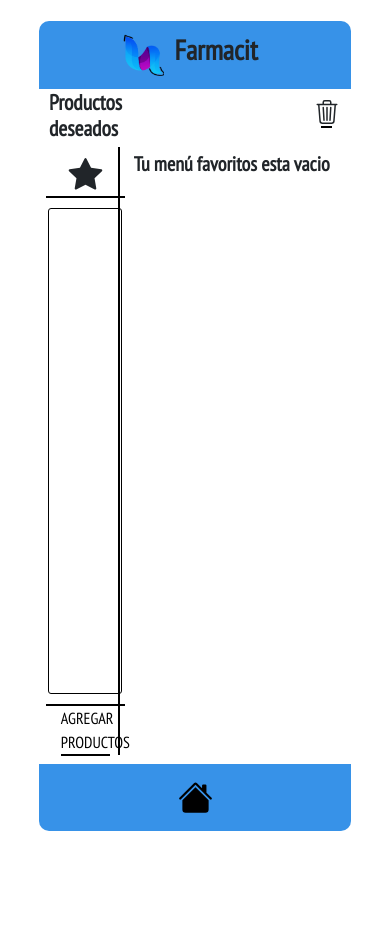
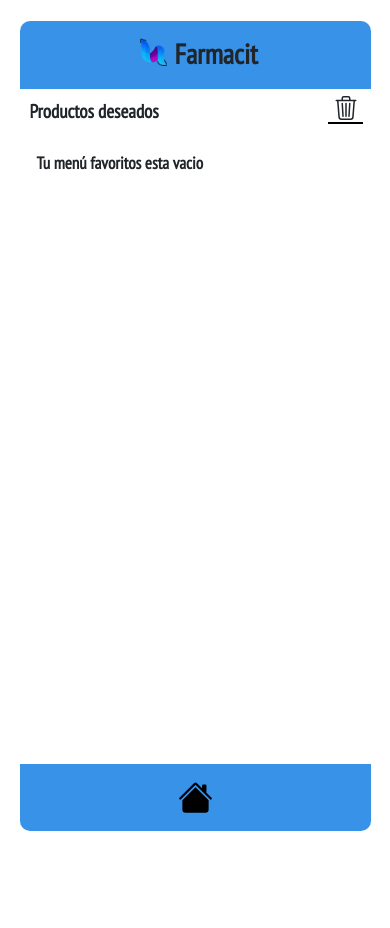
Before and after one commit to JefersonLeandro/Farmacit, a Flask app: page /productos_deseados in a window 390 px wide. Run offline with Flask 2, Linux system fonts and the light colour scheme; a user stored in the database is signed in; tables that the repository leaves empty hold one stand-in row (values such as "Sample post"); some libraries are stand-ins or nearby versions.

Commit message:
agregue el responsive del registro y a su vez algo de favoritos

```diff
--- a/app/routes/agregados_routes/carrito_routes.py
+++ b/app/routes/agregados_routes/carrito_routes.py
@@ -11,7 +11,6 @@
 
 
 @bp.route('/carrito_compras')
-@login_required
 def index():
     if current_user.is_authenticated:
 
--- a/app/routes/agregados_routes/favoritos_routes.py
+++ b/app/routes/agregados_routes/favoritos_routes.py
@@ -12,7 +12,6 @@
 bp = Blueprint('bp_favoritos', __name__)
 
 @bp.route('/productos_deseados')
-@login_required
 def index():
 
     if current_user.is_authenticated:
--- a/app/static/styles/style.css
+++ b/app/static/styles/style.css
@@ -1273,7 +1273,7 @@
     height: 18vh;
 }
 .descripcionP{
-    width: 82%;
+    width: 75%;
 }
 .descripcionP:hover{
     box-shadow: 0px 5px 2px -2px rgba(0,0,0,0.5), 0px 0px 3px 0px rgba(0,0,0,0);
@@ -1343,7 +1343,7 @@
 }
 
 .divImagen{
-    width: 18%;
+    width: 25%;
     /* border: 3px solid blue; */
     display: flex;
     align-items: center;
@@ -2606,7 +2606,6 @@
         display: flex;
         justify-content: end;
 
-
     }
 
     .login-titulo{
@@ -2614,6 +2613,182 @@
         font-size: 34px;
         width: 70%;
     }
-
-
-}
+    .inputsForm{
+
+        width: 75%;
+    }
+
+    /* resposive crear cuenta  */
+
+    #divFormulario2{
+        width: 90%;
+    }
+
+    .labelid {
+        margin-left: 29px;
+    }
+
+    #divTablaC{
+
+        width: 90%;
+
+    }
+
+    /* responsive favoritos */
+
+    #listaP, #lineaLateral{
+
+        display: none;
+    }
+
+    #contenedorSTrash {
+        width: 13%;
+    }
+
+    #soyh2{
+        width: 82%;
+        font-size: 19px;
+    }
+    #contenedorSTrash {
+        width: 16%;
+
+    }
+    .contenedorSvg {
+        width: 35px;
+    }
+
+    .img-favoritos{
+
+        width: 28px;
+        height: 28px;
+        margin-bottom: 5px;
+    }
+
+    #iconoTabla{
+        width: 12%;
+        position: static;
+    }
+    .favoritos-titulo{
+        margin-bottom: 0;
+    }
+
+    .formVentana {
+
+        width: 83%!important;
+    }
+    #productosGeneral {
+        width: 100%;
+        display: flex;
+        justify-content: center;
+    }
+
+    #productoD {
+        width: 96%;
+        display: flex;
+        flex-direction: column;
+        gap: 10px;
+        overflow-y: scroll;
+        scrollbar-width: none;
+    }
+
+    .favoritos-link-nombre{
+        height: 43px;
+    }
+
+    .favoritos-nombreProducto-h{
+        padding-top: 10px;
+        padding-left: 10px ;
+    }
+
+    .favoritos-mensaje-login{
+        font-size: 17px;
+        padding: 10px;
+    }
+
+    .descripcionP {
+        order: 2;
+    }
+
+    .divImagen{
+        width: 100%;
+        height: 29vh;
+        display: flex;
+        justify-content: center;
+    }
+
+    .cajaPD{
+
+        height: 65vh;
+
+    }
+
+    .dividirD{
+        flex-direction: column;
+        height:65vh;
+        border-radius: 10px;
+    }
+
+    .imagenProducto{
+        width: 90%;
+        height: 30vh;
+    }
+
+
+
+    .favoritos-caja-producto{
+        border-radius: 10px;
+        /* background-color: rgb(255, 255, 255); */
+        background-color: rgb(239, 239, 239);
+        width: 100%;
+        height: 64vh;
+    }
+
+    .descripcionP{
+        padding: 10px;
+        height: 30vh;
+        width: 100%;
+    }
+
+    .descripcionP:hover{
+
+        box-shadow: none;
+
+
+    }
+    .descripcionR{
+
+        height: 20vh;
+    }
+
+    #botonC{
+        width: 35%;
+
+    }
+    .botonG{
+        width: 91%;
+    }
+
+    .favoritos-img-producto{
+        height: 93%;
+
+    }
+
+}
+
+
+@media screen and (max-width: 350px) {
+
+    .formVentana {
+        width: 83%!important;
+        height: 23vh!important;
+
+    }
+    .ventanaBotones{
+        height: 9vh!important;
+
+
+    }
+
+
+}
+/* reponsive para cululares mas pequenos */
--- a/app/templates/agregados/favoritos.html
+++ b/app/templates/agregados/favoritos.html
@@ -79,11 +79,11 @@
             <div id="divTablaC">
                 <div id="tituloTabla1">
                     <div id="iconoTabla">
-                        <img src="{{url_for('static',filename = 'imagenes/logoQ1.png')}}" alt="logo" width="42px" height="42px">
+                        <img src="{{url_for('static',filename = 'imagenes/logoQ1.png')}}" class="img-favoritos" alt="logo" width="42px" height="42px">
 
                     </div>
                     <div>
-                        <h1>Farmacit</h1>
+                        <h1 class="favoritos-titulo">Farmacit</h1>
                     </div>
 
                 </div>
@@ -150,8 +150,8 @@
 
 
                                 {% for productoDeseado, producto, imagen in productos %}
-
-                                    <a href="#" style="display: inline-block;"> <h6>{{producto.nombreProducto}}</h6></a>
+                                    <div class="favoritos-caja-producto">
+                                        <a href="#" class="favoritos-link-nombre" style="display: inline-block;"> <h6 class="favoritos-nombreProducto-h">{{producto.nombreProducto}}</h6></a>
                                         <div class='cajaPD' id="{{productoDeseado.idProductoDeseado}}">
 
                                             <div class='dividirD'>
@@ -178,9 +178,10 @@
                                                 <div class='divImagen'>
                                                     <a href='#' class='imagenProducto'>
                                                         <img src="{{url_for('static',filename = 'imagenes/'+imagen.nombreImagen)}}"
-                                                        alt="{{imagen.nombreImagen}}" class='imgsG' width='100%'
-                                                        height='100px'>
+                                                            alt="{{imagen.nombreImagen}}" class='favoritos-img-producto' width='100%'
+                                                            height='150px'>
                                                     </a>
+                                                </div>
                                             </div>
                                         </div>
                                     </div>
@@ -188,12 +189,12 @@
                                 {% endfor %}
 
                                 {% if not (current_user.is_authenticated) %}
-                                    <div class='alert alert-dark-tranparent' role='alert'>
-                                        <h5>Tu menú favoritos está vacío, inicia session <a href='{{url_for("bp_login.login")}}' style='text-decoration: underline; opacity: 0.6;'>aquí</a> para poder agregar productos.</h5>
-                                    </div>
+
+                                    <h5  class="favoritos-mensaje-login">Tu menú favoritos está vacío, inicia session <a href='{{url_for("bp_login.login")}}' style='text-decoration: underline; opacity: 0.6;'>aquí</a> para poder agregar productos.</h5>
+
                                 {% elif current_user.is_authenticated and tamano == 0 %}
 
-                                    <h5>Tu menú favoritos esta vacio</h5>
+                                    <h5 class="favoritos-mensaje-login">Tu menú favoritos esta vacio</h5>
 
                                 {% endif %}
                         </div>
@@ -309,7 +310,6 @@
         .aCerrarPopup svg:hover{
             color: red;
             /* transition: 3ms ease all; */
-
         }
 
         .formVentana {
@@ -369,6 +369,7 @@
             height: 5vh;
             opacity: 0;
         }
+
         #svgTrash:hover{
             color: red;
         }
--- a/app/templates/autenticacion/crear_cuenta.html
+++ b/app/templates/autenticacion/crear_cuenta.html
@@ -26,10 +26,10 @@
                     <div id="tituloForm">
                         <div id="iconoForm">
                             <!--el mismo error de la imagen-->
-                            <img src="{{url_for('static',filename = 'imagenes/logoQ1.png')}}" alt="logo" width="70px" height="70px">
+                            <img class="login-img"  src="{{url_for('static',filename = 'imagenes/logoQ1.png')}}" alt="logo" width="70px" height="70px">
 
                         </div>
-                        <div>
+                        <div class="login-titulo">
                             <h1>Farmacit</h1>
                         </div>
                         <div>
--- a/app/templates/autenticacion/login.html
+++ b/app/templates/autenticacion/login.html
@@ -27,7 +27,7 @@
                             <h1>Farmacit</h1>
                         </div>
                     </div>
-                    <div class="areainputsG">
+                    <div class="areainputsG" onclick="cambiarColor()">
 
                         <div id="plbIngresar">
                             <h2>Ingresa a tu cuenta</h2>
--- a/app/templates/index.html
+++ b/app/templates/index.html
@@ -201,7 +201,7 @@
                 </ul>
 
                 <ul class="celular-ul">
-                    <li><a class='aSvg'href="{{url_for('bp_favoritos.index')}}" >favoritos</a></li>
+                    <li><a class='aSvg'href="{{url_for('bp_favoritos.index')}}" >Favoritos</a></li>
                     <li><a class='aSvg' href="{{url_for('bp_carrito.index')}}" >Carrito({{cantidadTotal | default(0) }})</a></li>
 
                     {% if current_user.is_authenticated %}
--- a/run.py
+++ b/run.py
@@ -1,8 +1,6 @@
-
 from flask import Flask, render_template
 from app import create_app
 import os
-
 
 app = create_app()
 
```
Also changed, not shown: app/routes/index_routes.py (+19 -31 lines). Lines whose indentation alone changed are shown as unchanged.
